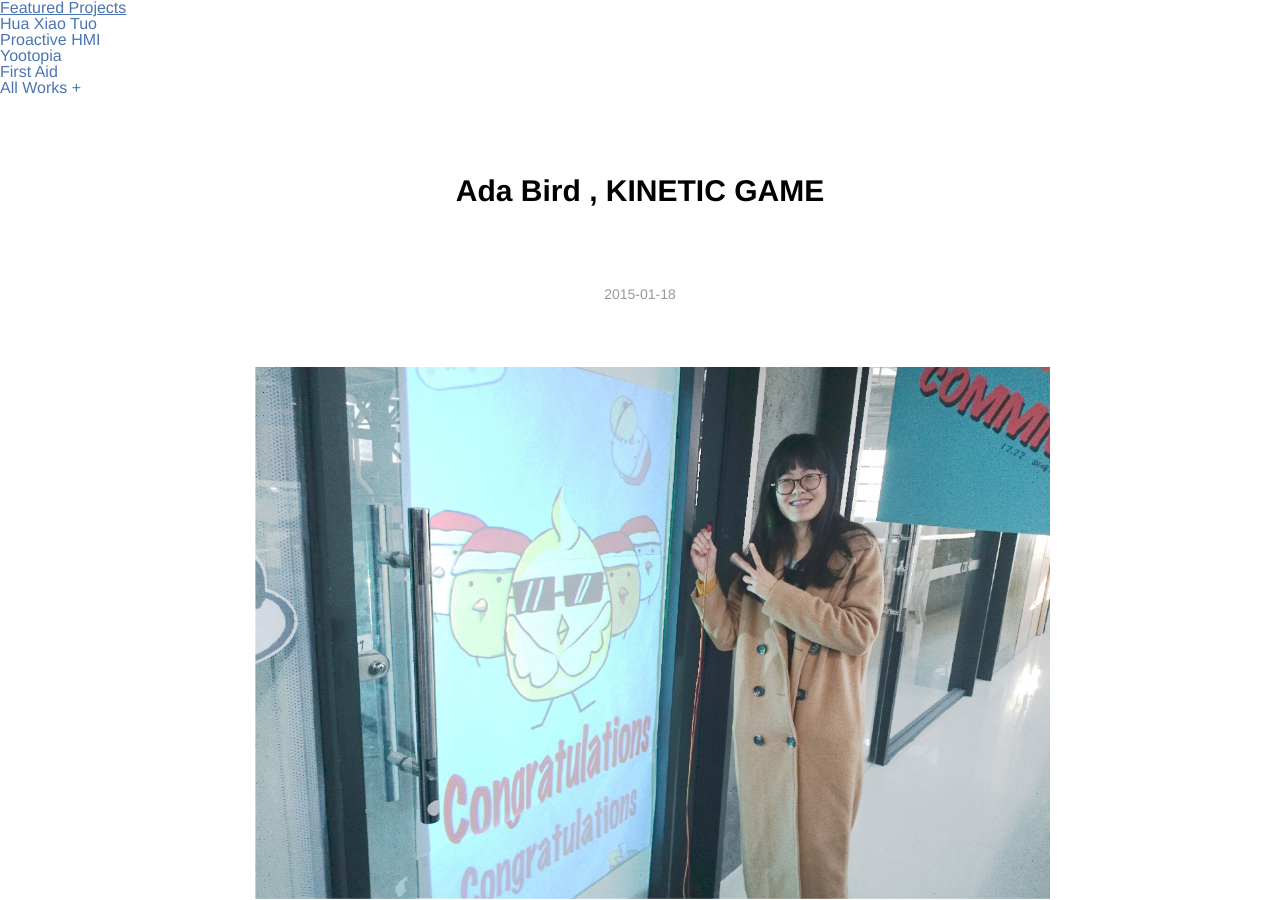
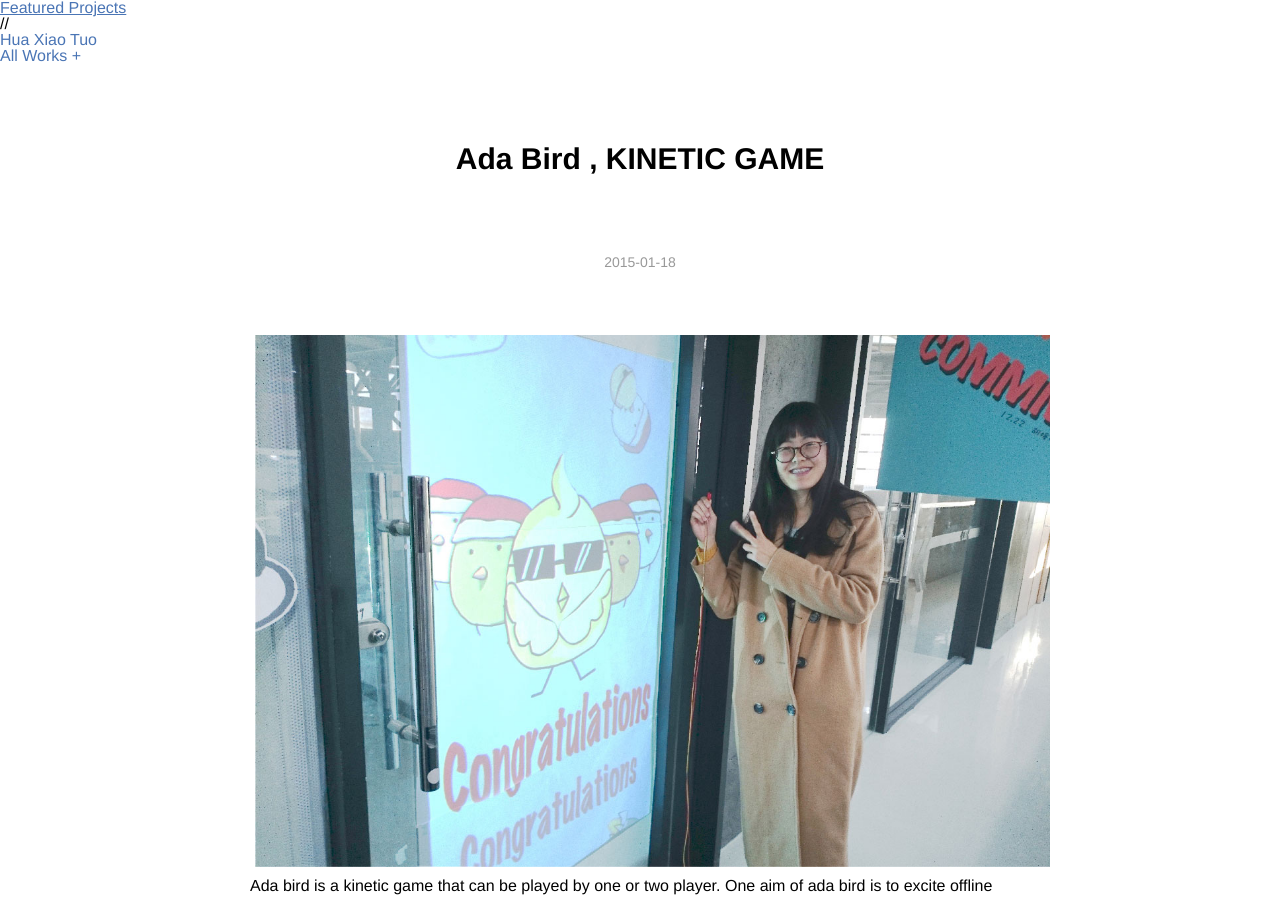
Before and after one commit to yuanyuanhu96/Potfolio-Archive, a Jekyll site: the page built from _posts/2015-01-18-Ada-bird.md, in a window 1280 px wide and 900 px high. Built offline with Jekyll 4.4.1, drawn with Linux system fonts in a browser that asks for light colours.

Commit message:
Update post.html

```diff
--- a/_layouts/post.html
+++ b/_layouts/post.html
@@ -6,10 +6,7 @@ layout: default
   <div class="NaviBar">
     <div class="Classification">
       <div class="NaviType"><a href="#">Featured Projects</a></div>
-      <div class="NaviProject"><a href="#">Hua Xiao Tuo</a></div>
-      <div class="NaviProject"><a href="#">Proactive HMI</a></div>
-      <div class="NaviProject"><a href="#">Yootopia</a></div>
-      <div class="NaviProject"><a href="#">First Aid</a></div>
+//      <div class="NaviProject"><a href="#">Hua Xiao Tuo</a></div>
       <div class="NaviType"><a href="#">All Works +</a></div>
     </div>
   </div>
```
